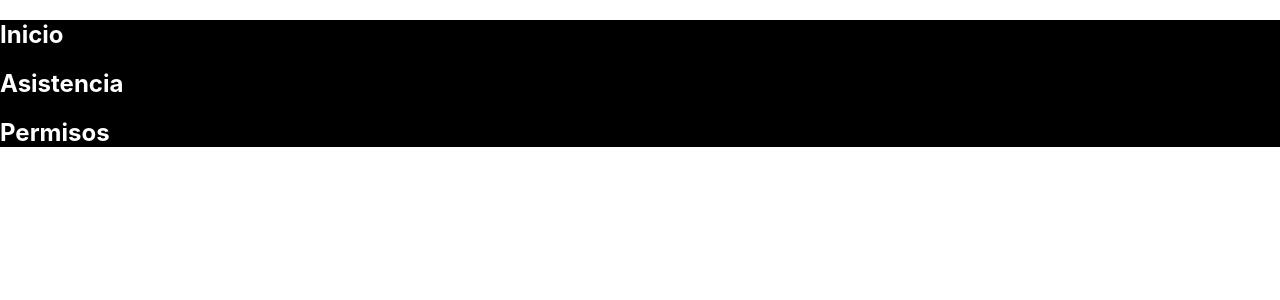
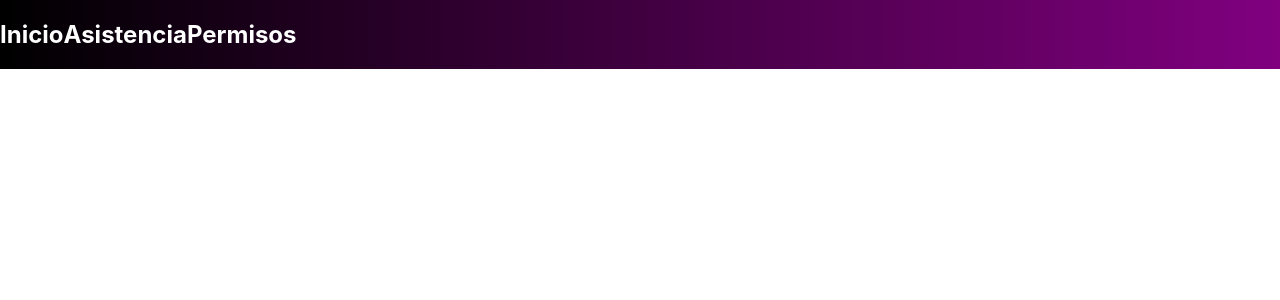
Before and after one commit to GastooCom/Proyecto-APRA, a React (Create React App) app in the folder proyecto-apra/: page / in a window 1280 px wide. Shown: the top 300 px of the page. Built offline with nearby package versions, Linux system fonts and the light colour scheme.

Commit message:
Eliminando archivos innecesarios

```diff
--- a/proyecto-apra/src/App.css
+++ b/proyecto-apra/src/App.css
@@ -49,5 +49,9 @@ h2{
 }
 
 .App-Barra2{
-  background-color: black;
+  display: flex;
+  align-items: center;
+  background:linear-gradient(to right, black, purple);
+  background-repeat: no-repeat;
+  background-size: cover;
 }
--- a/proyecto-apra/src/reportWebVitals.js
+++ /dev/null
@@ -1,13 +0,0 @@
-const reportWebVitals = onPerfEntry => {
-  if (onPerfEntry && onPerfEntry instanceof Function) {
-    import('web-vitals').then(({ getCLS, getFID, getFCP, getLCP, getTTFB }) => {
-      getCLS(onPerfEntry);
-      getFID(onPerfEntry);
-      getFCP(onPerfEntry);
-      getLCP(onPerfEntry);
-      getTTFB(onPerfEntry);
-    });
-  }
-};
-
-export default reportWebVitals;
```
Also changed, not shown: proyecto-apra/src/setupTests.js (deleted, +0 -5 lines), proyecto-apra/src/logo.svg (deleted), 1 other file (tests, documents, lock files or other folders).
